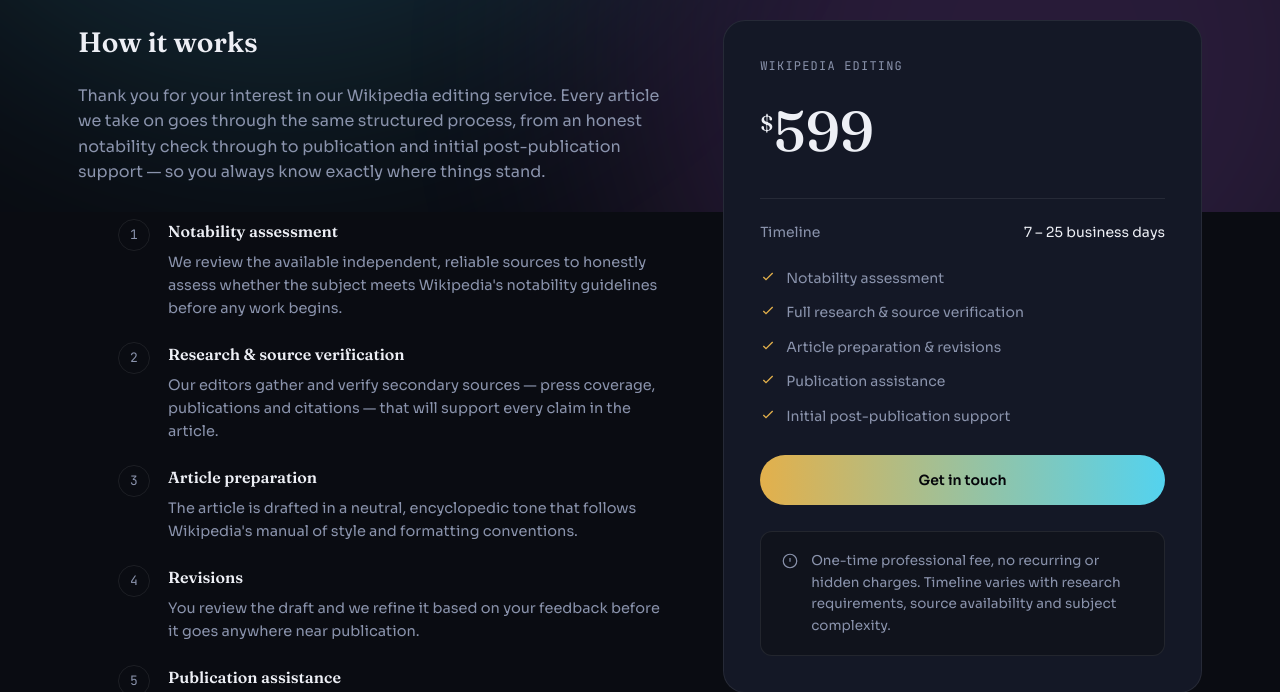
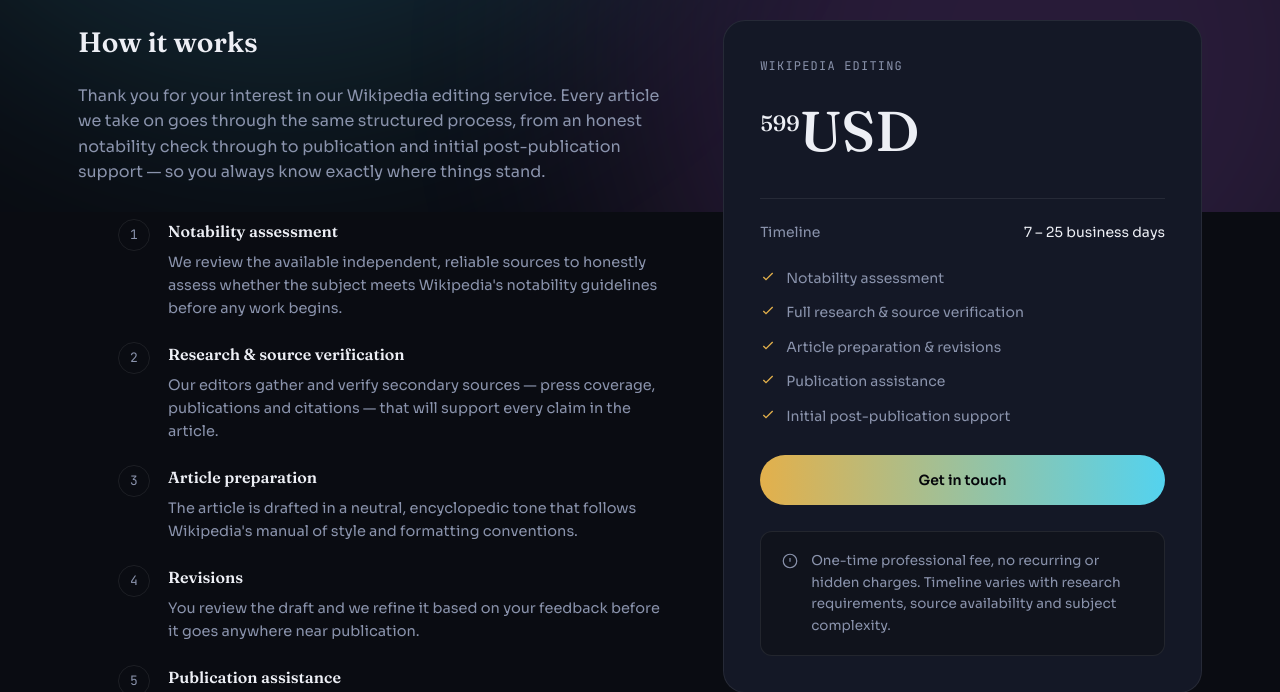
Before and after one commit to shehlazeeshan/sazsoft_global, a Flask app: page /services/wikipedia-editing in a window 1280 px wide. Shown: the part 588-1280 px from the top of the page. Run offline with Flask 3, Linux system fonts and the light colour scheme.

Commit message:
Update service_wikipedia.html

```diff
--- a/templates/service_wikipedia.html
+++ b/templates/service_wikipedia.html
@@ -70,7 +70,7 @@
 
     <aside class="price-card">
       <div class="label">Wikipedia Editing</div>
-      <div class="price"><sup>$</sup>599</div>
+      <div class="price"><sup>599</sup>USD</div>
       <div class="timeline">
         <span>Timeline</span>
         <span>7 – 25 business days</span>
```
